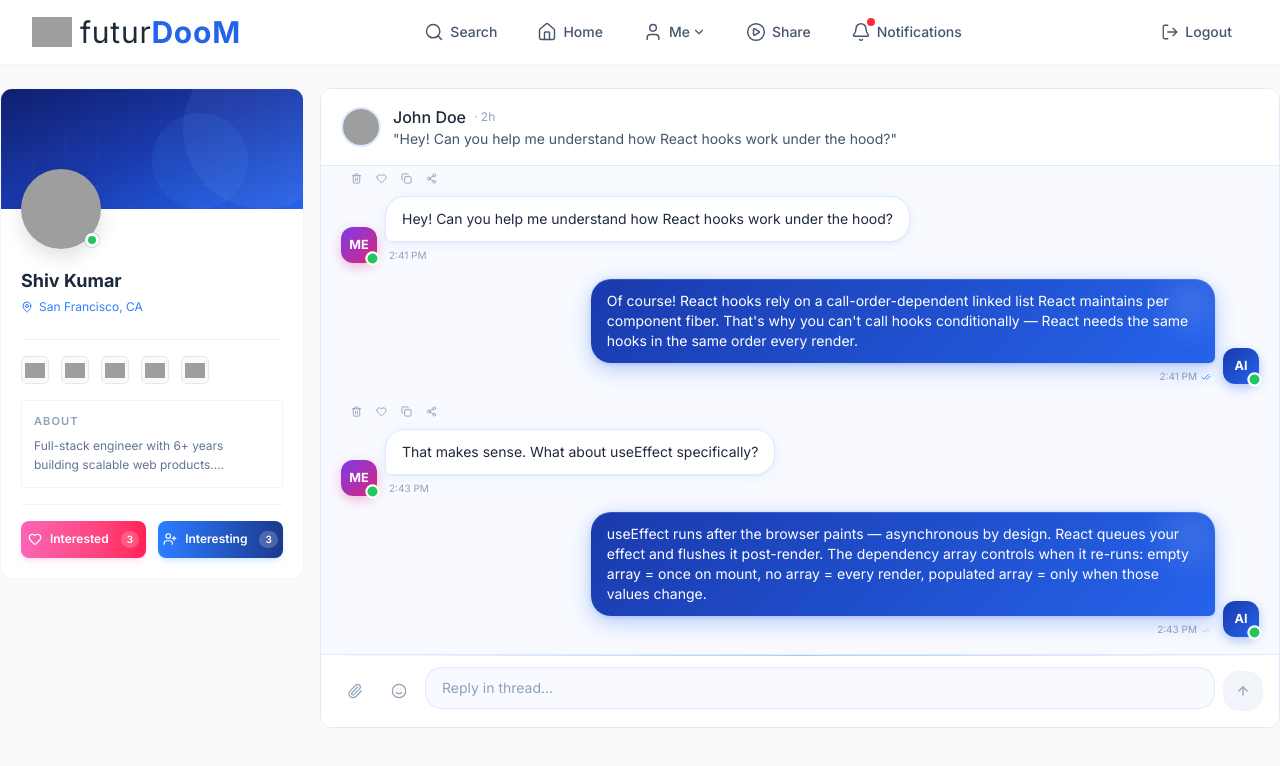
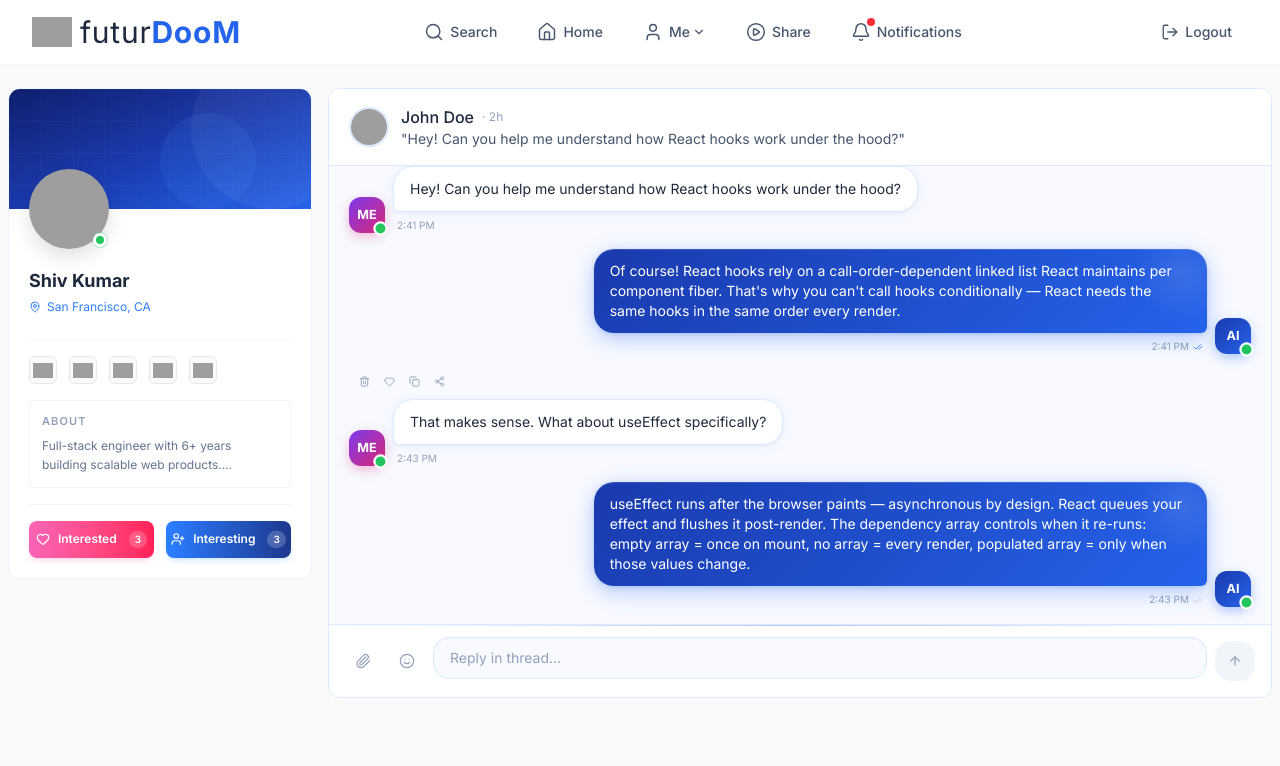
Before and after one commit to Shiv03072002/futurdoom, a React (Vite) app: page /thread/1 in a window 1280 px wide. Shown: the top 766 px of the page. Built offline with nearby package versions, Linux system fonts and the light colour scheme; grey boxes are pictures that could not be loaded.

Commit message:
height issue resolved

```diff
--- a/src/layouts/ChatLayout.jsx
+++ b/src/layouts/ChatLayout.jsx
@@ -14,10 +14,10 @@ const ChatLayout = () => {
       <Navbar />
 
       {/* Body row: left sidebar + chat content */}
-      <div className="flex flex-1 overflow-hidden max-w-7xl w-full mx-auto ">
+      <div className="flex flex-1 overflow-hidden max-w-7xl w-full mx-auto px-2 ">
 
         {/* Left Sidebar — same as MainLayout but doesn't scroll */}
-        <div className="w-[320px] hidden md:flex flex-col shrink-0 py-6 pr-4">
+        <div className="w-[320px] hidden md:flex flex-col shrink-0 py-6  pr-4">
           <Sidebar />
         </div>
 
--- a/src/pages/ThreadChatPage.jsx
+++ b/src/pages/ThreadChatPage.jsx
@@ -12,7 +12,7 @@ const ThreadPage = () => {
   return (
     // Top navbar = ~64px, bottom navbar = ~64px, total = 128px
     // Extra 16px for any padding/gap = 144px total
-    <div style={{ height: "calc(98dvh - 144px)" }} className="overflow-hidden">
+    <div style={{ height: "calc(80dvh - 30px)" }} className="overflow-hidden">
       <ChatInterfaceFull thread={thread} />
     </div>
   );
--- a/src/pages/discussion/DiscussionChatMain.jsx
+++ b/src/pages/discussion/DiscussionChatMain.jsx
@@ -90,7 +90,7 @@ const DiscussionChatMain = () => {
   return (
     // ✅ desktop: minus top navbar (80px) | mobile: minus top + bottom navbar (144px)
     <div
-      className="lg:h-[calc(100dvh-100px)] h-[calc(98dvh-144px)] overflow-hidden"
+      className="lg:h-[calc(100dvh-100px)] h-[calc(86dvh-80px)] overflow-hidden"
       style={{
         fontFamily: "-apple-system, BlinkMacSystemFont, 'Segoe UI', sans-serif",
         background: "#fafcff",
--- a/src/pages/groups/GroupChatMain.jsx
+++ b/src/pages/groups/GroupChatMain.jsx
@@ -136,7 +136,7 @@ const GroupChat = () => {
   return (
     // ✅ Full height minus top navbar + bottom navbar (mobile) or just top navbar (desktop)
     <div
-      className="lg:h-[calc(100dvh-144px)] h-[calc(98dvh-144px)] overflow-hidden"
+      className="lg:h-[calc(100dvh-144px)] h-[calc(86dvh-80px)] overflow-hidden"
     >
       <motion.div
         initial={{ opacity: 0, y: 20 }}
```
